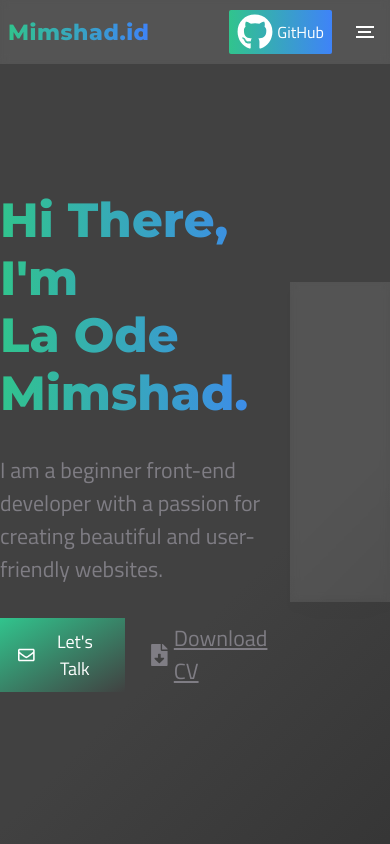
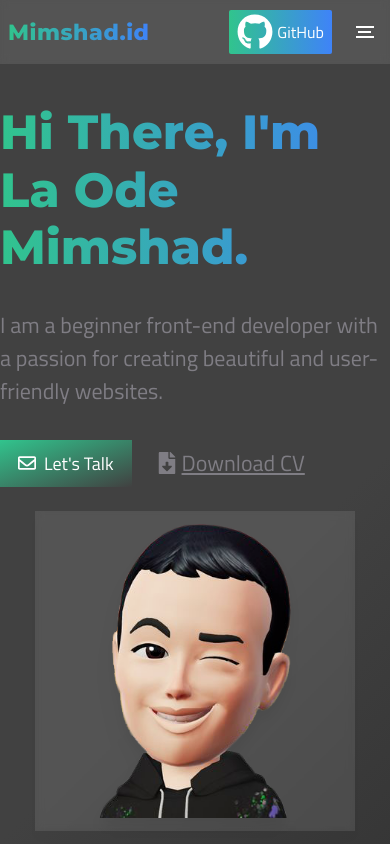
Before and after one commit to wakatobidevelopers/myPersonal-Web, a React (Create React App) app: page / in a window 390 px wide. Shown: the top 844 px of the page. Built offline with nearby package versions, Linux system fonts and the light colour scheme.

Commit message:
Update Hero

```diff
--- a/src/components/pages/Home.jsx
+++ b/src/components/pages/Home.jsx
@@ -13,8 +13,8 @@ const Home = (props) => {
 
          <Loyout>
 
-            <div className="grid grid-cols-1 gap-4 place-items-center max-w-md mx-auto my-184">
-               <div className="place-self-stretch flex items-center mt-10">
+            <div className="grid grid-cols-1 gap-4 place-items-center max-w-md mx-auto md:my-184 my-16">
+               <div className="place-self-stretch flex flex-col gap-6 items-center mt-10">
                <div className="flex gap-8 flex-col md:w-3/5">
                   <h1 className="text-transparent bg-clip-text bg-gradient-to-r from-green-400 to-blue-500 hover:from-pink-500 hover:to-yellow-500 font-bold text-lg leading-45 font-secondary">Hi There, I'm <br /> La Ode Mimshad.</h1>
                   <span className="text-md text-secondary">I am a beginner front-end developer with a passion for creating beautiful and user-friendly websites. </span>
@@ -34,7 +34,7 @@ const Home = (props) => {
                   </div>
                </div>
                <div className="flex items-center justify-center backdrop-blur-sm bg-white/10 w-80 h-80 overflow-hidden drop-shadow-xl">
-               <img className="hidden md:block w-3/5" img src={avatar} alt="" />
+               <img className=" md:block w-3/5" img src={avatar} alt="gambar" />
                   </div>
             </div>
             <div className="mt-40 place-self-stretch">
```
